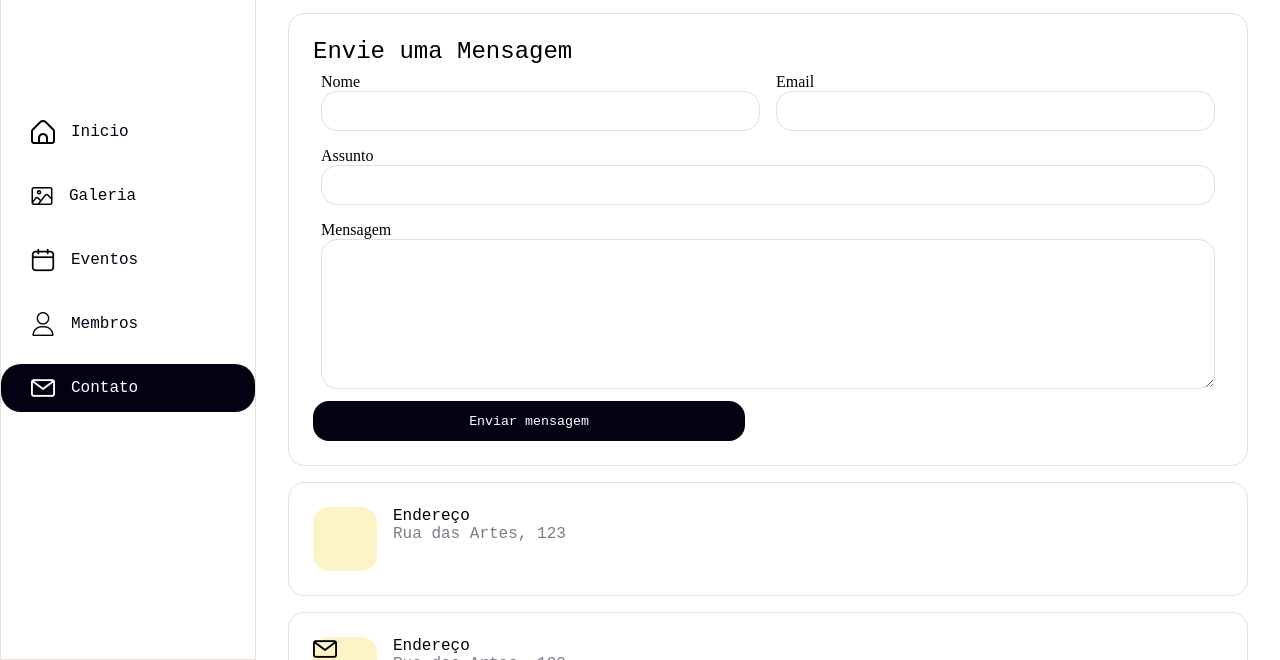
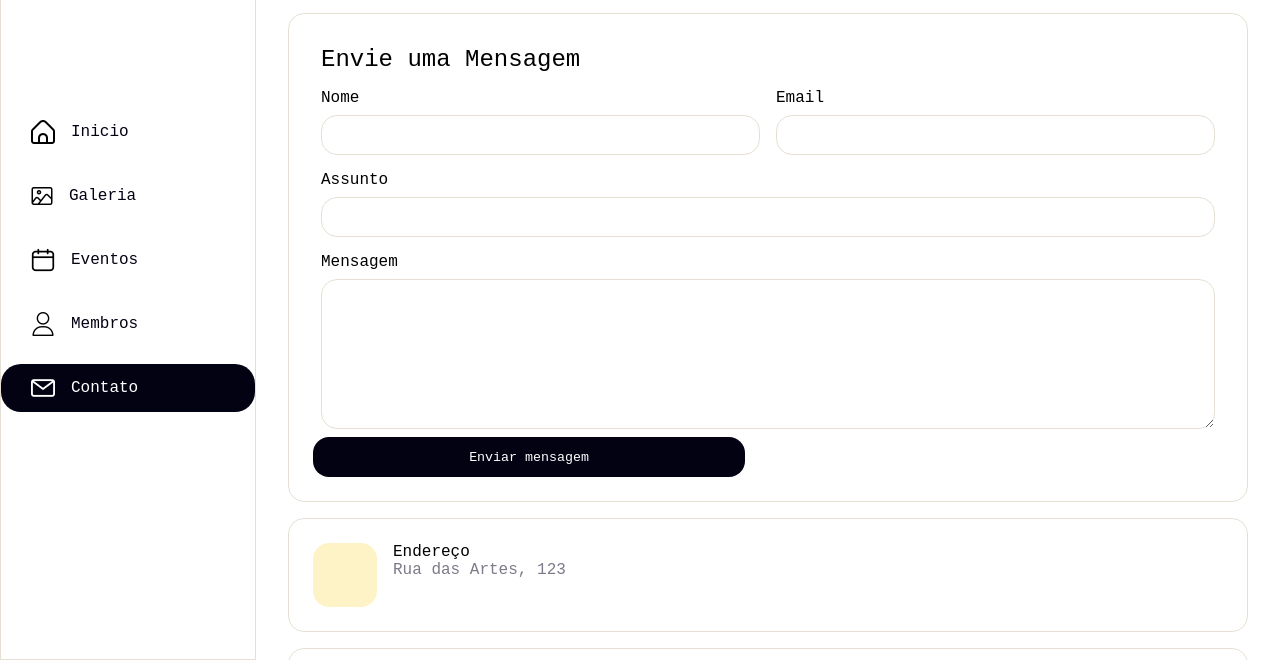
Before and after one commit to talle5/artetoca_web, a website: page src/contato.html in a window 1280 px wide. Shown: the part 140-800 px from the top of the page. Drawn offline with Linux system fonts and the light colour scheme; a web font is replaced by a local one.

Commit message:
finalizar mudança de table para grid

```diff
--- a/css/contato.css
+++ b/css/contato.css
@@ -5,16 +5,17 @@ form {
     width: 100%;
     padding: 24px;
 
-    .tab-grid {
-        display: grid;
-        grid-template-columns: 1fr 1fr;
-    }
+    display: grid;
+    grid-template-columns: 1fr 1fr;
 
     .full {
         grid-column: 1 / -1;
     }
 
     .cell {
+        display: flex;
+        flex-direction: column;
+        gap: 8px;
         padding: 8px;
     }
 
@@ -60,5 +61,6 @@ form {
         height: 64px;
         border-radius: 16px;
         background-color: #fef3c6;
+        display: flex;
     }
 }
--- a/css/main.css
+++ b/css/main.css
@@ -25,7 +25,8 @@ h3 {
     font-style: normal;
 }
 
-p {
+p,
+label {
     font-family: "Google Sans Code", monospace;
     font-optical-sizing: auto;
     font-weight: 400;
@@ -152,7 +153,7 @@ header.header {
     font-size: 16px;
 }
 
-.font_size_4{
+.font_size_4 {
     font-size: 32px;
 }
 
--- a/src/contato.html
+++ b/src/contato.html
@@ -21,8 +21,7 @@
             </p>
         </header>
         <form class="border_round">
-            <h2>Envie uma Mensagem</h2>
-            <div class="tab-grid">
+            <h2 class="cell full">Envie uma Mensagem</h2>
             <div class="cell">
                 <label>Nome</label>
                 <input type="text" id="nome" class="form_input border_round">
@@ -39,13 +38,10 @@
                 <label>Mensagem</label>
                 <textarea type="text" id="mensagem" class="form_input border_round"> </textarea>
             </div>
-
             <button>
                 <img src="" alt="">
                 <p>Enviar mensagem</p>
             </button>
-
-            </div>
         </form>
         <div class="info_card border_round">
             <div class="icon_bg">
```
Lines whose indentation alone changed are shown as unchanged.
